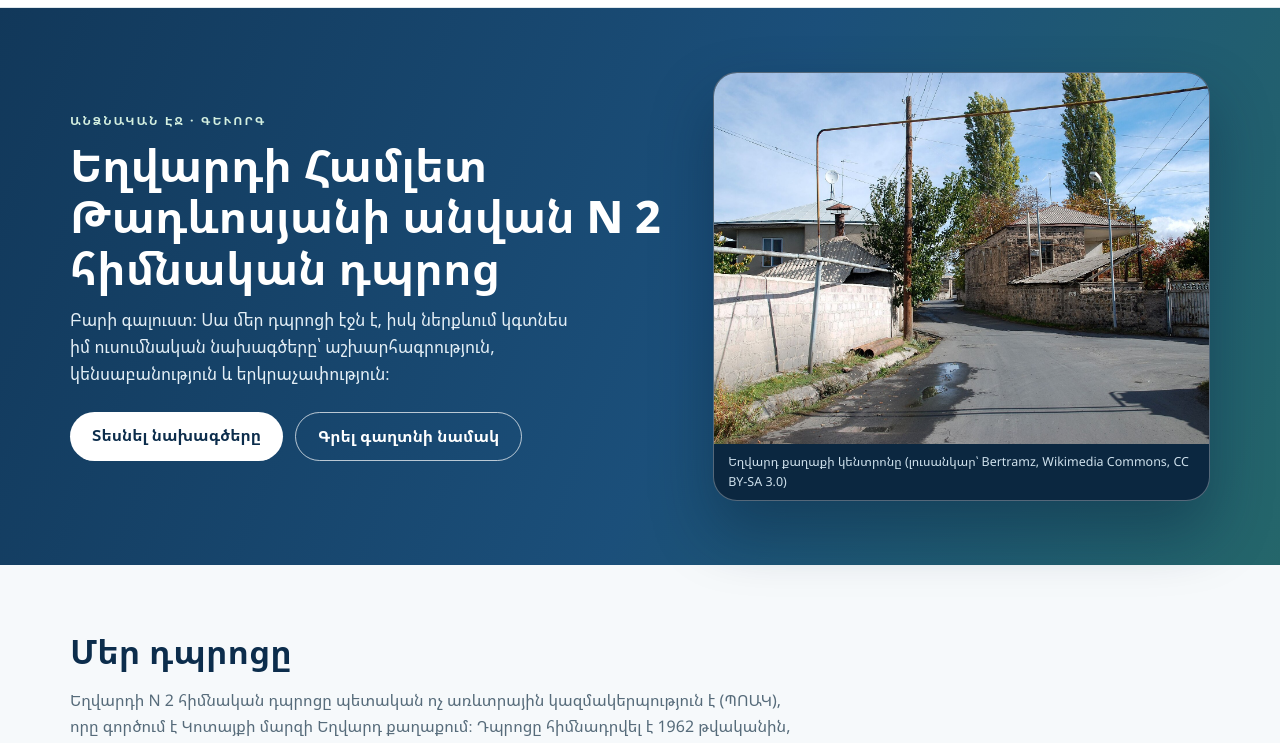
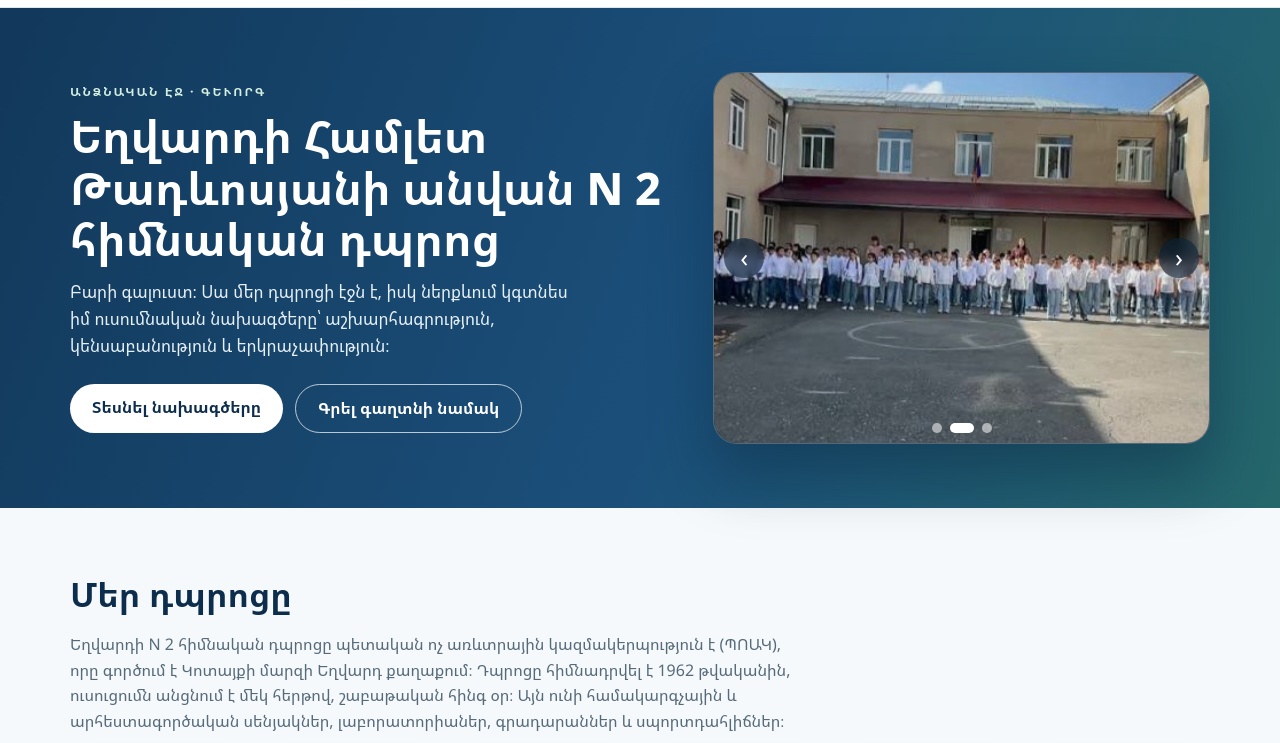
Before and after one commit to gevnar39-web/yeghvard-school-2, a plain HTML site: page index.html in a window 1280 px wide. Shown: the part 51-794 px from the top of the page. Drawn offline with Linux system fonts and the light colour scheme.

Commit message:
School photo slideshow on the home page
Co-Authored-By: Claude Sonnet 5.5 <noreply@anthropic.com>

```diff
--- a/index.html
+++ b/index.html
@@ -36,10 +36,16 @@
         <a class="btn btn-ghost" href="#letter" data-i18n="cta2"></a>
       </div>
     </div>
-    <figure class="photo">
-      <img src="shared/img/school.jpg" alt="" onerror="this.onerror=null;this.src='shared/img/yeghvard.jpg';document.getElementById('photoCap').hidden=false">
-      <figcaption id="photoCap" hidden data-i18n="photo_cap"></figcaption>
-    </figure>
+    <div class="photo slider" id="slider" role="region" aria-roledescription="carousel">
+      <div class="slides">
+        <img src="shared/img/school1.jpg" alt="" class="on">
+        <img src="shared/img/school2.jpg" alt="">
+        <img src="shared/img/school3.jpg" alt="">
+      </div>
+      <button class="sl-btn prev" type="button" aria-label="Previous">‹</button>
+      <button class="sl-btn next" type="button" aria-label="Next">›</button>
+      <div class="dots"></div>
+    </div>
   </div>
 </section>
 
--- a/shared/school.css
+++ b/shared/school.css
@@ -25,8 +25,6 @@ h1{margin:0 0 14px;font-size:clamp(1.8rem,4vw,2.8rem);line-height:1.15;font-weig
 .btn-white{background:#fff;color:var(--blue-d)}.btn-ghost{border:1.5px solid rgba(255,255,255,.7);color:#fff}
 .btn-solid{background:var(--grad);color:#fff;box-shadow:0 6px 16px rgba(31,95,139,.25)}
 .photo{margin:0;border-radius:24px;overflow:hidden;box-shadow:0 30px 60px rgba(8,33,58,.4);border:1px solid rgba(255,255,255,.3);background:#0b2740}
-.photo img{display:block;width:100%;aspect-ratio:4/3;object-fit:cover}
-.photo figcaption{padding:8px 14px;font-size:.78rem;color:#cfe1ec}
 .sec{padding:60px 0}.sec.alt{background:linear-gradient(180deg,#eef5f9,#f6f9fb)}
 .h{margin:0 0 10px;font-size:clamp(1.5rem,3vw,2.1rem);font-weight:800;color:var(--blue-d)}
 .sub{margin:0 0 22px;color:var(--muted);max-width:80ch}
@@ -55,3 +53,15 @@ h1{margin:0 0 14px;font-size:clamp(1.8rem,4vw,2.8rem);line-height:1.15;font-weig
 .lt{margin:0 0 14px}.lt .when{font-size:.8rem;color:var(--muted);margin-bottom:6px}.lt .txt{white-space:pre-wrap;word-wrap:break-word}
 @media(max-width:900px){.hero-grid,.two{grid-template-columns:1fr}.facts{grid-template-columns:repeat(3,1fr)}.grid3{grid-template-columns:1fr}.top{flex-wrap:wrap}.nav{order:3;width:100%;margin-left:0}.lang{margin-left:auto}}
 @media(prefers-reduced-motion:reduce){.hero{animation:none}}
+
+/* slider */
+.slider{position:relative;aspect-ratio:4/3}
+.slides{position:absolute;inset:0}
+.slides img{position:absolute;inset:0;width:100%;height:100%;object-fit:cover;opacity:0;transform:scale(1.04);transition:opacity .9s ease,transform 6s ease}
+.slides img.on{opacity:1;transform:scale(1)}
+.sl-btn{position:absolute;top:50%;translate:0 -50%;width:40px;height:40px;border-radius:50%;border:0;background:rgba(8,33,58,.55);color:#fff;font-size:1.6rem;line-height:1;backdrop-filter:blur(6px)}
+.sl-btn:hover{background:rgba(8,33,58,.8)}.prev{left:10px}.next{right:10px}
+.dots{position:absolute;left:0;right:0;bottom:10px;display:flex;justify-content:center;gap:8px}
+.dots button{width:10px;height:10px;padding:0;border-radius:50%;border:0;background:rgba(255,255,255,.55)}
+.dots button[aria-current=true]{background:#fff;width:24px;border-radius:99px}
+@media(prefers-reduced-motion:reduce){.slides img{transition:opacity .3s}}
--- a/shared/school.js
+++ b/shared/school.js
@@ -8,7 +8,6 @@
       title: 'Եղվարդի Համլետ Թադևոսյանի անվան N 2 հիմնական դպրոց',
       lead: 'Բարի գալուստ։ Սա մեր դպրոցի էջն է, իսկ ներքևում կգտնես իմ ուսումնական նախագծերը՝ աշխարհագրություն, կենսաբանություն և երկրաչափություն։',
       cta1: 'Տեսնել նախագծերը', cta2: 'Գրել գաղտնի նամակ',
-      photo_cap: 'Եղվարդ քաղաքի կենտրոնը (լուսանկար՝ Bertramz, Wikimedia Commons, CC BY-SA 3.0)',
       about_t: 'Մեր դպրոցը',
       about_x: 'Եղվարդի N 2 հիմնական դպրոցը պետական ոչ առևտրային կազմակերպություն է (ՊՈԱԿ), որը գործում է Կոտայքի մարզի Եղվարդ քաղաքում։ Դպրոցը հիմնադրվել է 1962 թվականին, ուսուցումն անցնում է մեկ հերթով, շաբաթական հինգ օր։ Այն ունի համակարգչային և արհեստագործական սենյակներ, լաբորատորիաներ, գրադարաններ և սպորտդահլիճներ։',
       f_year: 'հիմնադրման տարին', f_pupils: 'աշակերտ', f_teachers: 'մանկավարժ', f_rooms: 'դասասենյակ', f_labs: 'լաբորատորիա', f_gyms: 'մարզադահլիճ',
@@ -36,7 +35,6 @@
       title: 'Основная школа № 2 им. Гамлета Тадевосяна, г. Егвард',
       lead: 'Добро пожаловать! Это страница нашей школы, а ниже — мои учебные проекты: география, биология и геометрия.',
       cta1: 'Смотреть проекты', cta2: 'Написать тайное письмо',
-      photo_cap: 'Центр города Егвард (фото: Bertramz, Wikimedia Commons, CC BY-SA 3.0)',
       about_t: 'Наша школа',
       about_x: 'Основная школа № 2 г. Егвард — государственная некоммерческая организация (ГНКО) в городе Егвард Котайкской области. Школа основана в 1962 году, занятия идут в одну смену, пять дней в неделю. В ней есть компьютерные и мастерские, лаборатории, библиотеки и спортивные залы.',
       f_year: 'год основания', f_pupils: 'учеников', f_teachers: 'педагогов', f_rooms: 'классов', f_labs: 'лаборатории', f_gyms: 'спортзала',
@@ -64,7 +62,6 @@
       title: 'Yeghvard Basic School No. 2 named after Hamlet Tadevosyan',
       lead: 'Welcome! This is our school’s page, and below you will find my study projects: geography, biology and geometry.',
       cta1: 'See the projects', cta2: 'Write a secret letter',
-      photo_cap: 'Centre of Yeghvard (photo: Bertramz, Wikimedia Commons, CC BY-SA 3.0)',
       about_t: 'Our school',
       about_x: 'Yeghvard Basic School No. 2 is a state non-commercial organisation in the town of Yeghvard, Kotayk Province. The school was founded in 1962 and works in a single shift, five days a week. It has computer and workshop rooms, laboratories, libraries and gyms.',
       f_year: 'founded', f_pupils: 'pupils', f_teachers: 'teachers', f_rooms: 'classrooms', f_labs: 'laboratories', f_gyms: 'gyms',
@@ -98,12 +95,31 @@
     document.querySelectorAll('[data-i18n-ph]').forEach(function (el) { el.placeholder = T(el.getAttribute('data-i18n-ph')); });
     document.querySelectorAll('#lang button').forEach(function (b) { b.setAttribute('aria-pressed', b.dataset.lang === lang ? 'true' : 'false'); });
     document.title = T('title');
-    var img = document.querySelector('.photo img'); if (img) img.alt = T('title');
+    document.querySelectorAll('.slides img').forEach(function (im) { im.alt = T('title'); });
   }
   document.querySelectorAll('#lang button').forEach(function (b) {
     b.addEventListener('click', function () { lang = b.dataset.lang; try { localStorage.setItem('school_lang', lang); } catch (e) {} apply(); });
   });
   apply();
+
+  /* ---- photo slider ---- */
+  (function () {
+    var box = document.getElementById('slider'); if (!box) return;
+    var imgs = box.querySelectorAll('.slides img'), dots = box.querySelector('.dots'), i = 0, timer = 0;
+    var reduce = window.matchMedia && window.matchMedia('(prefers-reduced-motion: reduce)').matches;
+    imgs.forEach(function (_, k) { var b = document.createElement('button'); b.type = 'button'; b.setAttribute('aria-label', (k + 1) + ' / ' + imgs.length); b.addEventListener('click', function () { go(k); restart(); }); dots.appendChild(b); });
+    function go(n) {
+      i = (n + imgs.length) % imgs.length;
+      imgs.forEach(function (im, k) { im.classList.toggle('on', k === i); });
+      dots.querySelectorAll('button').forEach(function (b, k) { b.setAttribute('aria-current', k === i ? 'true' : 'false'); });
+    }
+    function restart() { clearInterval(timer); if (!reduce) timer = setInterval(function () { go(i + 1); }, 4500); }
+    box.querySelector('.prev').addEventListener('click', function () { go(i - 1); restart(); });
+    box.querySelector('.next').addEventListener('click', function () { go(i + 1); restart(); });
+    box.addEventListener('mouseenter', function () { clearInterval(timer); });
+    box.addEventListener('mouseleave', restart);
+    go(0); restart();
+  })();
 
   /* ---- anonymous letters ---- */
   var cfg = window.SCHOOL_CFG || {};
```
Also changed, not shown: shared/img/school1.jpg (added), shared/img/school2.jpg (added), shared/img/school3.jpg (added), shared/img/yeghvard.jpg (deleted).
